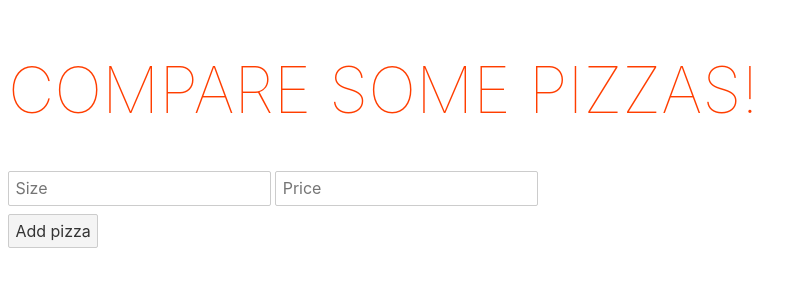
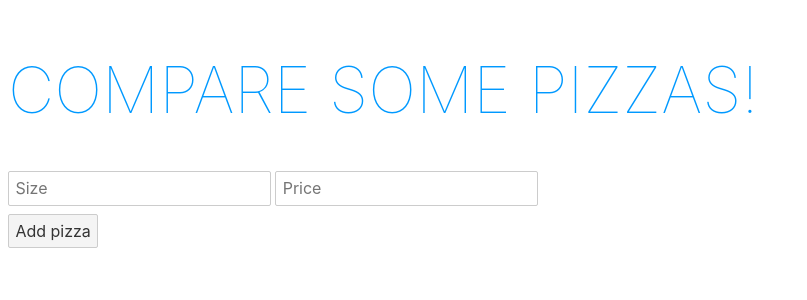
Before and after one commit to lawsonpd/pizza-comparisons, a Svelte app: page / in a window 1280 px wide. Shown: the top 300 px of the page, without its empty margins (0-807 px from the left). Built offline with nearby package versions, Linux system fonts and the light colour scheme.

Commit message:
Style changes.

```diff
--- a/public/index.html
+++ b/public/index.html
@@ -4,7 +4,7 @@
 	<meta charset='utf-8'>
 	<meta name='viewport' content='width=device-width,initial-scale=1'>
 
-	<title>Svelte app</title>
+	<title>Pizza app</title>
 
 	<link rel='icon' type='image/png' href='/favicon.png'>
 	<link rel='stylesheet' href='/global.css'>
--- a/src/App.svelte
+++ b/src/App.svelte
@@ -63,7 +63,7 @@
 	}
 
 	h1 {
-		color: #ff3e00;
+		color: #0099ff;
 		text-transform: uppercase;
 		font-size: 4em;
 		font-weight: 100;
--- a/src/main.js
+++ b/src/main.js
@@ -3,7 +3,6 @@ import App from './App.svelte';
 const app = new App({
 	target: document.body,
 	props: {
-		name: 'world'
 	}
 });
 
```
